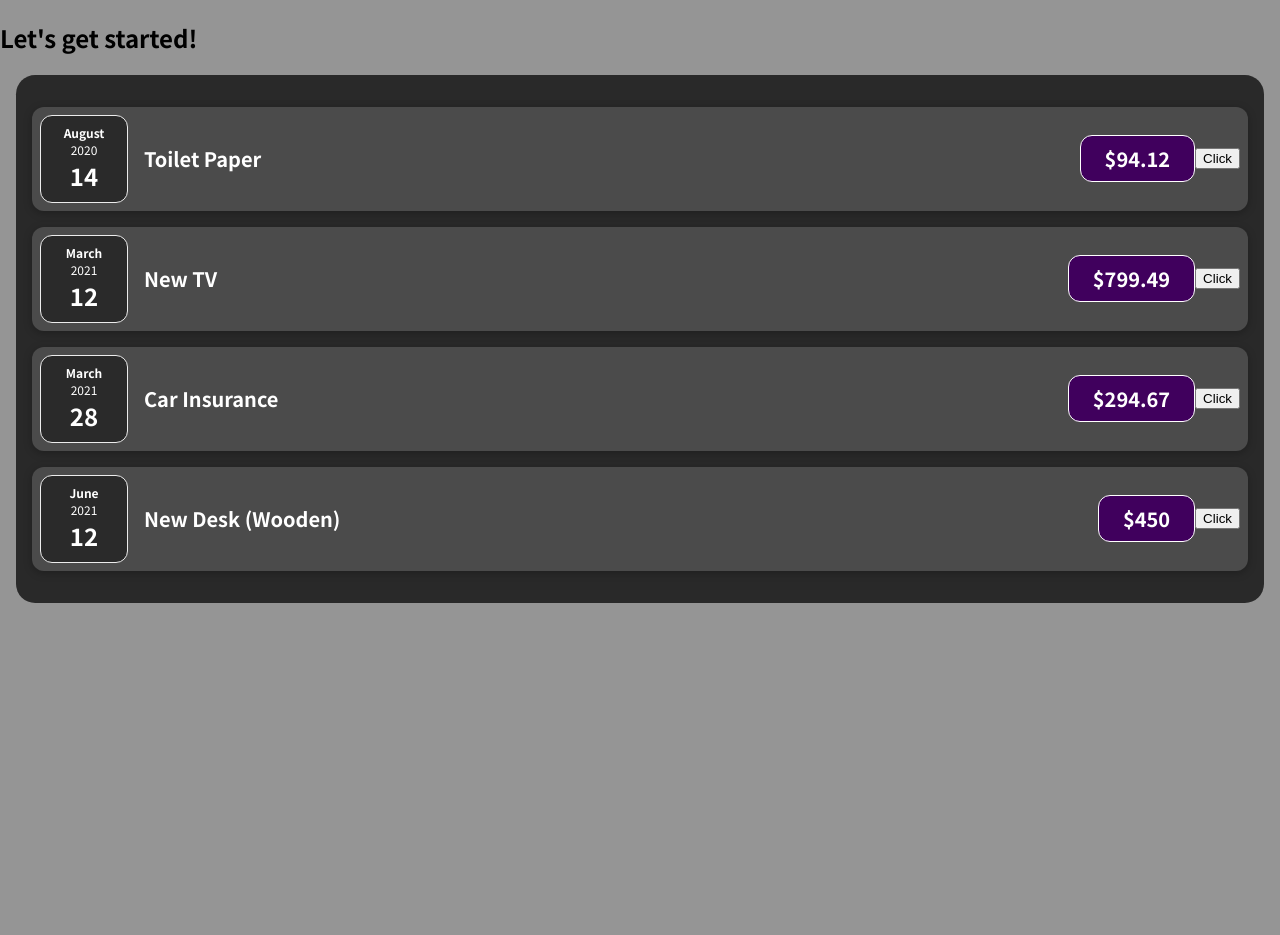
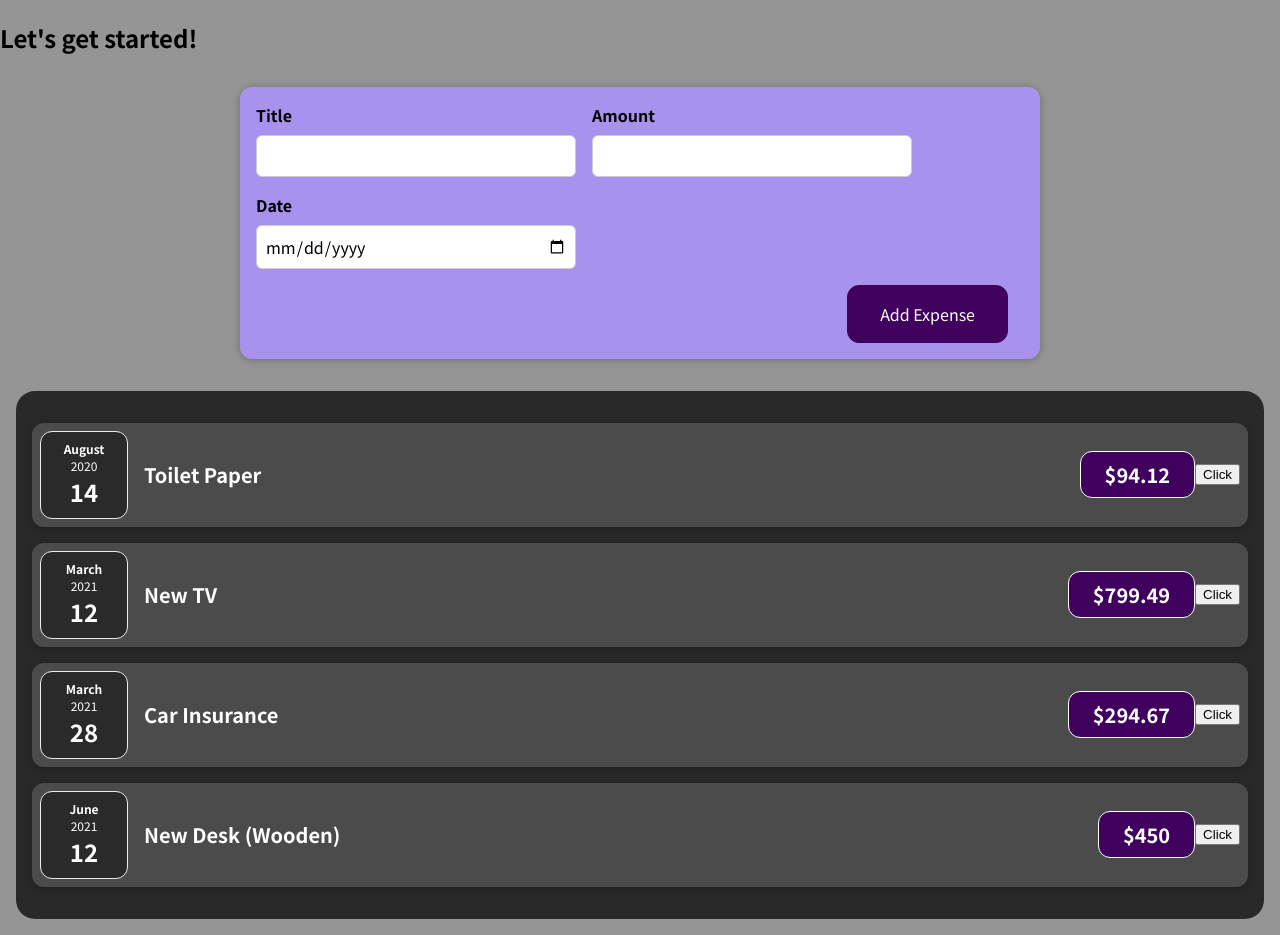
Before and after one commit to Hanbi58/React-Section-3, a React (Create React App) app: page / in a window 1280 px wide. Before the commit the page ends 800 px from the top, so only its background shows below. Built offline with nearby package versions, Linux system fonts and the light colour scheme.

Commit message:
form added

```diff
--- a/src/App.js
+++ b/src/App.js
@@ -1,4 +1,6 @@
 import ExpenseDisplay from "./components/Functions/ExpenseDisplay";
+
+import NewExpense from "./components/NewExpense/NewExpense";
 
 const expenses = [
   {
@@ -31,6 +33,7 @@
   return (
     <div>
       <h2>Let's get started!</h2>
+      <NewExpense />
       <ExpenseDisplay expenseArr={expenses} />
     </div>
   );
--- /dev/null
+++ b/src/components/NewExpense/ExpenseForm.css
@@ -0,0 +1,26 @@
+.new-expense__controls {
+  display: flex;
+  flex-wrap: wrap;
+  gap: 1rem;
+  margin-bottom: 1rem;
+  text-align: left;
+}
+
+.new-expense__control label {
+  font-weight: bold;
+  margin-bottom: 0.5rem;
+  display: block;
+}
+
+.new-expense__control input {
+  font: inherit;
+  padding: 0.5rem;
+  border-radius: 6px;
+  border: 1px solid #ccc;
+  width: 20rem;
+  max-width: 100%;
+}
+
+.new-expense__actions {
+  text-align: right;
+}
--- /dev/null
+++ b/src/components/NewExpense/ExpenseForm.js
@@ -0,0 +1,27 @@
+import "./ExpenseForm.css";
+
+const ExpenseForm = () => {
+  return (
+    <form>
+      <div className="new-expense__controls">
+        <div className="new-expense__control">
+          <label>Title</label>
+          <input type="text" />
+        </div>
+        <div className="new-expense__control">
+          <label>Amount</label>
+          <input type="number" min="0.1" step="0.1" />
+        </div>
+        <div className="new-expense__control">
+          <label>Date</label>
+          <input type="date" min="2019-01-01" max="2022-12-31" />
+        </div>
+      </div>
+      <div className="new-expense__actions">
+        <button type="submit">Add Expense</button>
+      </div>
+    </form>
+  );
+};
+
+export default ExpenseForm;
--- /dev/null
+++ b/src/components/NewExpense/NewExpense.css
@@ -0,0 +1,38 @@
+.new-expense {
+  background-color: #a892ee;
+  padding: 1rem;
+  margin: 2rem auto;
+  width: 50rem;
+  max-width: 95%;
+  border-radius: 12px;
+  text-align: center;
+  box-shadow: 0 1px 8px rgba(0, 0, 0, 0.25);
+}
+
+.new-expense button {
+  font: inherit;
+  cursor: pointer;
+  padding: 1rem 2rem;
+  border: 1px solid #40005d;
+  background-color: #40005d;
+  color: white;
+  border-radius: 12px;
+  margin-right: 1rem;
+}
+
+.new-expense button:hover,
+.new-expense button:active {
+  background-color: #510674;
+  border-color: #510674;
+}
+
+.new-expense button.alternative {
+  color: #220131;
+  border-color: transparent;
+  background-color: transparent;
+}
+
+.new-expense button.alternative:hover,
+.new-expense button.alternative:active {
+  background-color: #ddb3f8;
+}
--- /dev/null
+++ b/src/components/NewExpense/NewExpense.js
@@ -0,0 +1,12 @@
+import "./NewExpense.css";
+import ExpenseForm from "./ExpenseForm";
+
+const NewExpense = () => {
+  return (
+    <div className="new-expense">
+      <ExpenseForm />
+    </div>
+  );
+};
+
+export default NewExpense;
```
Also changed, not shown: 1 other file (tests, documents, lock files or other folders).
